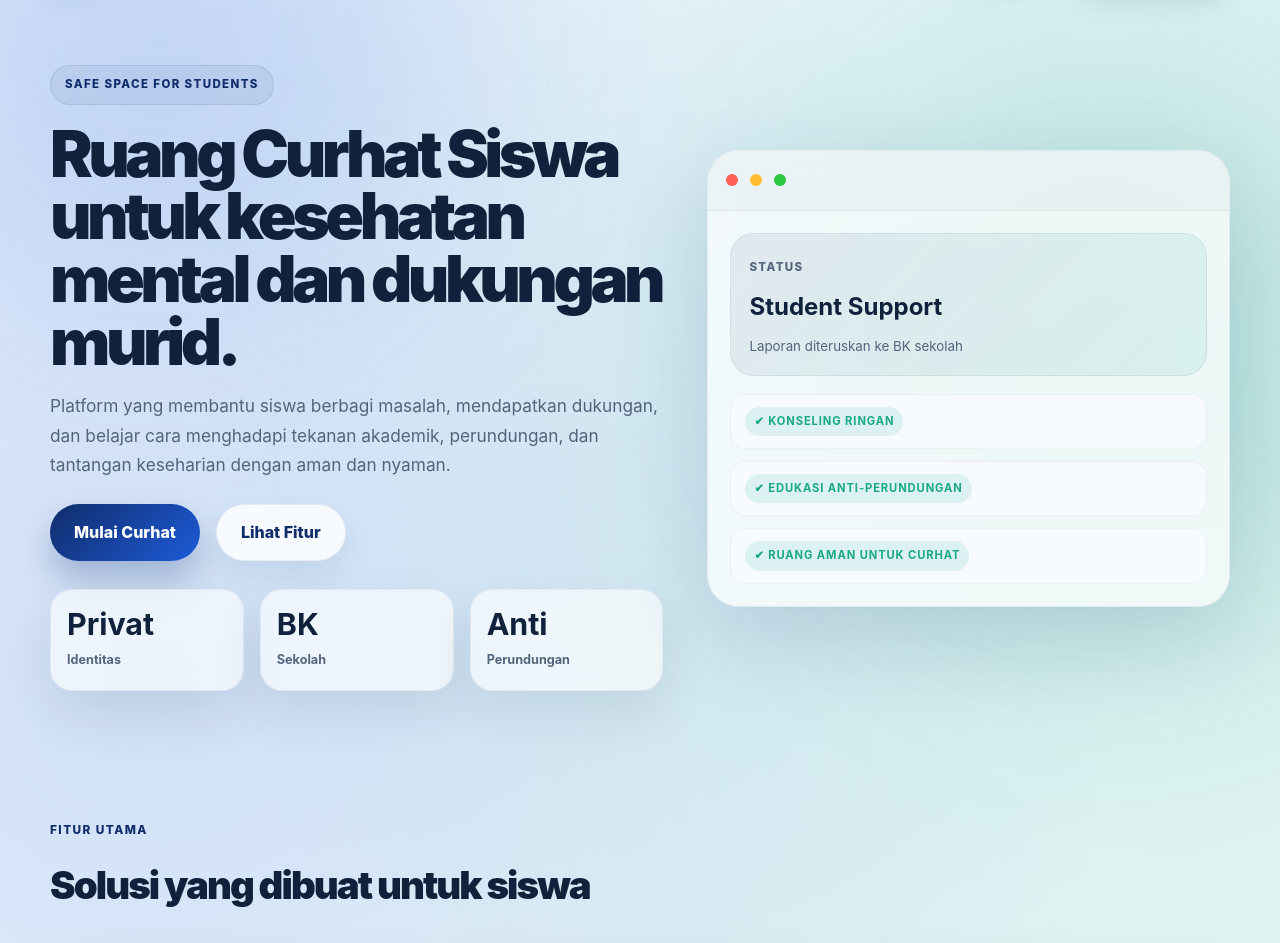
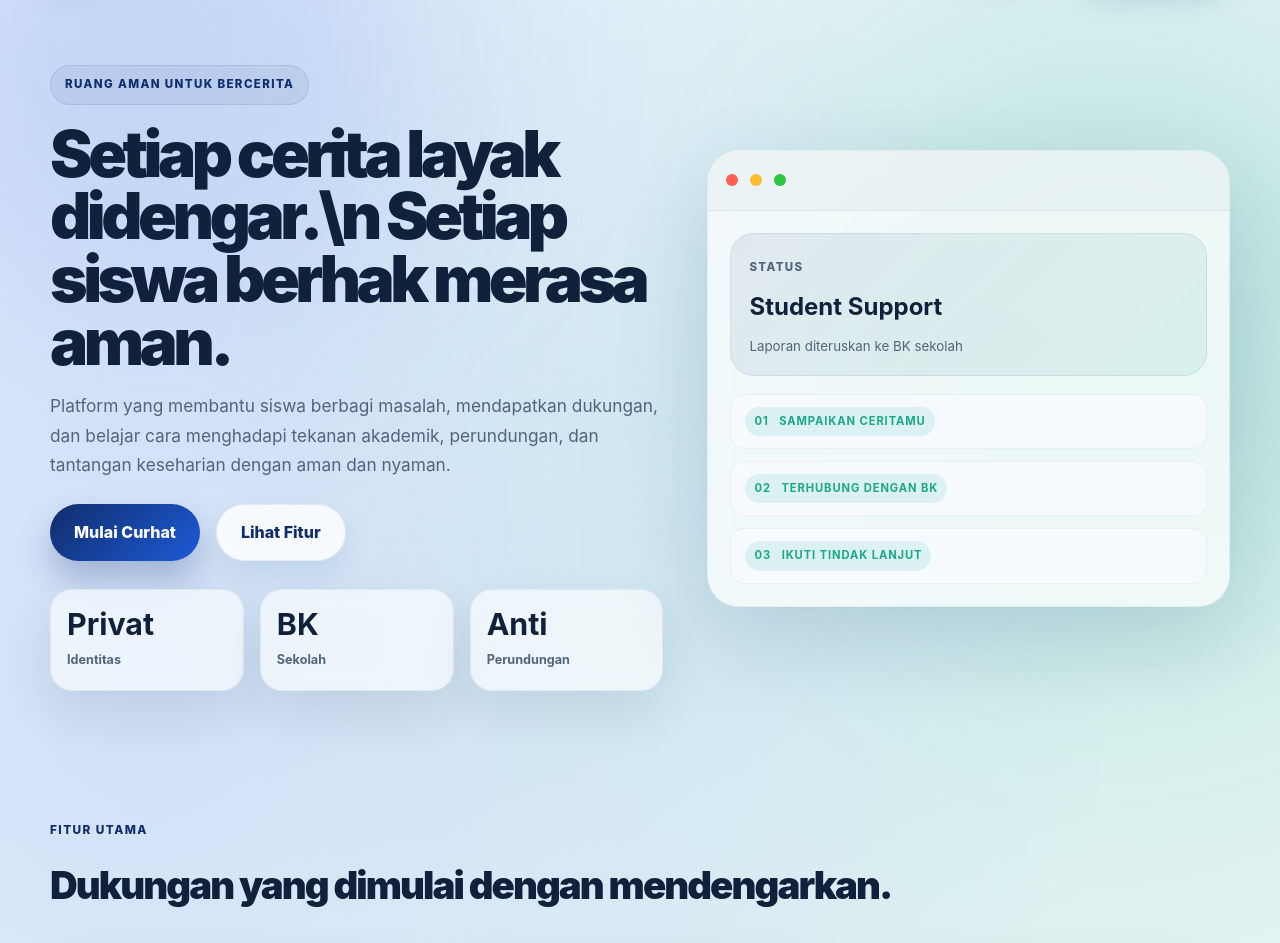
Before and after one commit to vincent00009307/RCS-Ruang-Curhat-Siswa, a plain HTML site: page index.html in a window 1280 px wide. Shown: the part 100-1043 px from the top of the page. Drawn offline with nearby package versions, Linux system fonts and the light colour scheme; no server answers.

Commit message:
Refresh RCS public landing page copy for premium light redesign

```diff
--- a/index.html
+++ b/index.html
@@ -5,7 +5,7 @@
     <meta name="viewport" content="width=device-width, initial-scale=1.0" />
     <meta
       name="description"
-      content="RCS - Ruang Curhat Siswa adalah platform dukungan pelajar yang aman, edukatif, dan anti-perundungan."
+      content="RCS — Ruang Curhat Siswa, tempat bagi pelajar untuk menyampaikan masalah dan terhubung dengan dukungan BK sekolah."
     />
     <title>RCS | Ruang Curhat Siswa</title>
     <link rel="preconnect" href="https://fonts.googleapis.com" />
@@ -46,8 +46,8 @@
       <section class="hero">
         <div class="container hero-grid">
           <div class="hero-content">
-            <span class="badge">Safe Space for Students</span>
-            <h1>Ruang Curhat Siswa untuk kesehatan mental dan dukungan murid.</h1>
+            <span class="badge">RUANG AMAN UNTUK BERCERITA</span>
+            <h1>Setiap cerita layak didengar.\n              Setiap siswa berhak merasa aman.</h1>
             <p>
               Platform yang membantu siswa berbagi masalah, mendapatkan dukungan,
               dan belajar cara menghadapi tekanan akademik, perundungan, dan
@@ -77,9 +77,9 @@
                 <small>Laporan diteruskan ke BK sekolah</small>
               </div>
               <div class="info-list">
-                <div><span>✔ Konseling ringan</span></div>
-                <div><span>✔ Edukasi anti-perundungan</span></div>
-                <div><span>✔ Ruang aman untuk curhat</span></div>
+                <div><span>01 &nbsp; Sampaikan ceritamu</span></div>
+                <div><span>02 &nbsp; Terhubung dengan BK</span></div>
+                <div><span>03 &nbsp; Ikuti tindak lanjut</span></div>
               </div>
             </div>
           </div>
@@ -89,7 +89,7 @@
       <section class="features container" id="fitur">
         <div class="section-heading">
           <span class="eyebrow">Fitur Utama</span>
-          <h2>Solusi yang dibuat untuk siswa</h2>
+          <h2>Dukungan yang dimulai dengan mendengarkan.</h2>
         </div>
 
         <div class="feature-grid">
@@ -126,7 +126,7 @@
         <div class="container">
           <div class="report-header">
             <span class="eyebrow">Laporan Kejadian</span>
-            <h2>Form lapor kejadian di lingkungan sekolah</h2>
+            <h2>Ceritakan apa yang sedang terjadi.</h2>
           </div>
 
           <div class="report-layout">
@@ -210,7 +210,7 @@
         <div class="container about-grid">
           <div class="about-card">
             <span class="eyebrow">Tentang RCS</span>
-            <h2>Menghubungkan siswa dengan dukungan yang mereka butuhkan.</h2>
+            <h2>Didengar adalah langkah pertama untuk mendapatkan bantuan.</h2>
             <p>
               RCS hadir sebagai platform yang menjadi wadah bagi siswa untuk
               berbagi masalah, menemukan solusi, dan merasa didengar. Kami
@@ -273,7 +273,7 @@
         <div class="cta-box">
           <div>
             <span class="eyebrow">Hubungi</span>
-            <h2>Siap untuk mulai curhat dan berbagi?</h2>
+            <h2>Kamu tidak harus menghadapi semuanya sendirian.</h2>
           </div>
           <a href="mailto:hello@rcsstudent.id" class="btn btn-primary">hello@rcsstudent.id</a>
         </div>
```
